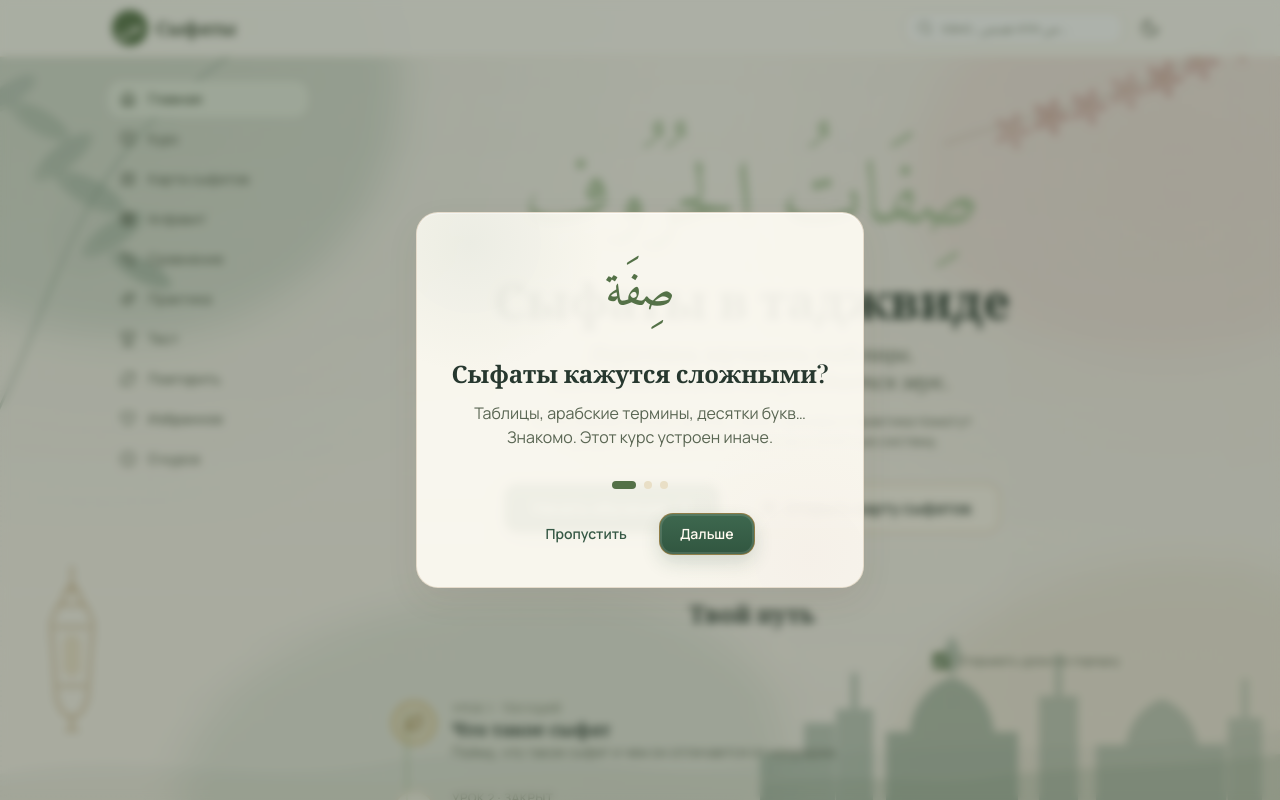
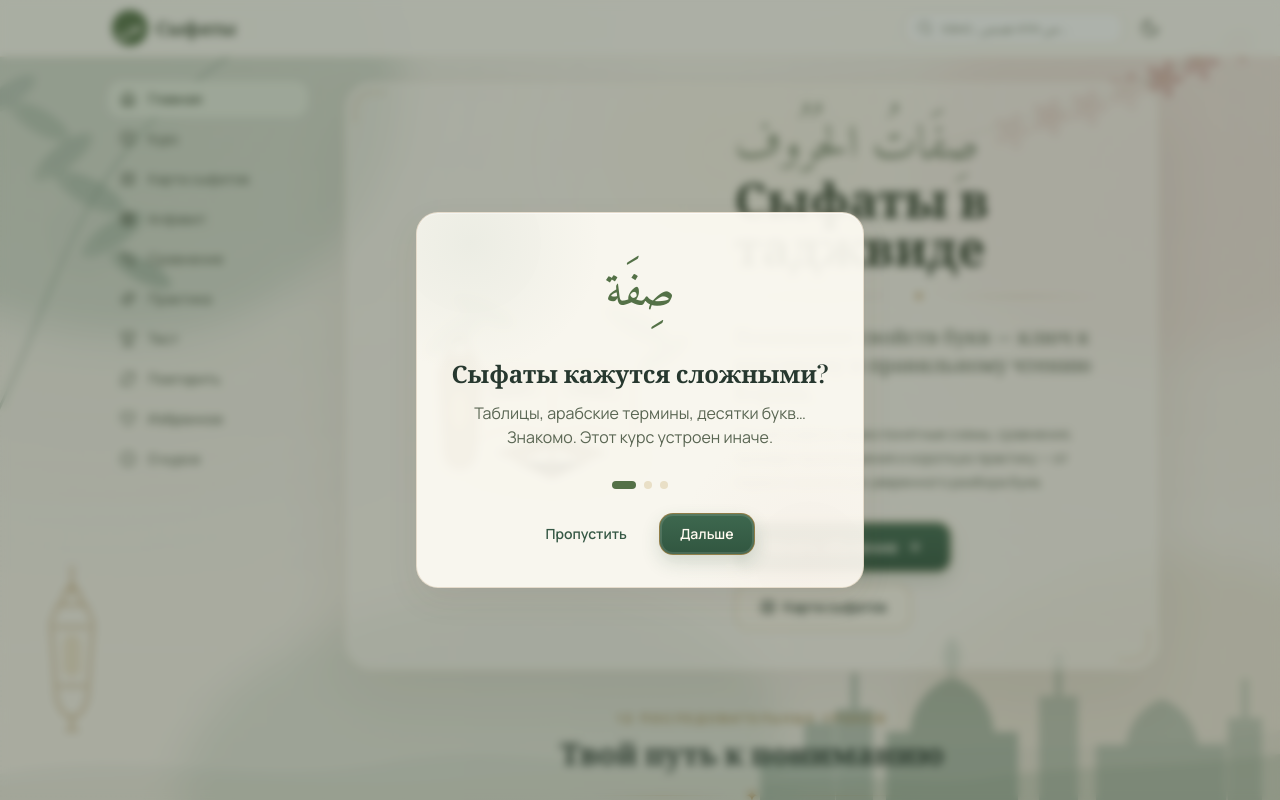
Before and after one commit to dellmastercode2025/learn-002-stand, a React (Vite) app: page / in a window 1280 px wide. Shown: the top 800 px of the page. Built offline with nearby package versions, Linux system fonts and the light colour scheme; a web font is replaced by a local one.

Commit message:
Restyle Tajweed home as watercolor study book

```diff
--- a/src/pages/HomePage.tsx
+++ b/src/pages/HomePage.tsx
@@ -8,130 +8,94 @@ import { usePageMeta } from '@/lib/use-page-meta';
 import { LessonPath } from '@/components/course/LessonPath';
 import type { SifatId } from '@/types';
 
+function HeroIllustration() {
+  return (
+    <div className="relative mx-auto h-[250px] w-full max-w-[420px] sm:h-[300px]" aria-hidden="true">
+      <div className="absolute inset-x-8 bottom-5 h-24 rounded-[50%] bg-sage-100/40 blur-xl" />
+      <svg viewBox="0 0 440 310" className="relative h-full w-full overflow-visible">
+        <g opacity=".35" fill="#829c84">
+          <ellipse cx="80" cy="92" rx="52" ry="17" transform="rotate(-35 80 92)" />
+          <ellipse cx="120" cy="60" rx="48" ry="15" transform="rotate(25 120 60)" />
+          <ellipse cx="347" cy="83" rx="55" ry="17" transform="rotate(28 347 83)" />
+          <ellipse cx="382" cy="124" rx="44" ry="14" transform="rotate(-34 382 124)" />
+        </g>
+        <path d="M58 232 C121 202 169 202 220 230 C270 201 324 201 387 232" fill="#c9b080" opacity=".17" />
+        <g transform="translate(100 124)">
+          <path d="M0 36 C48 10 83 8 120 31 L120 123 C81 102 45 104 0 130Z" fill="#fbf4e4" stroke="#a88652" strokeWidth="2" />
+          <path d="M240 36 C192 10 157 8 120 31 L120 123 C159 102 195 104 240 130Z" fill="#fbf4e4" stroke="#a88652" strokeWidth="2" />
+          <path d="M120 31v92" stroke="#b79660" strokeWidth="2" />
+          <path d="M16 49 C54 31 83 29 108 43M16 63 C52 48 80 47 108 57M224 49 C186 31 157 29 132 43M224 63 C188 48 160 47 132 57" stroke="#829177" opacity=".42" />
+          <path d="M38 143 L120 113 L202 143 L169 156 L120 137 L71 156Z" fill="#765b3c" opacity=".82" />
+          <path d="M120 137v42M71 156l49 23 49-23" stroke="#62472e" strokeWidth="5" strokeLinecap="round" />
+        </g>
+        <g transform="translate(40 115)">
+          <path d="M25 10h42l10 25-7 113c-2 18-10 28-24 28s-22-10-24-28L15 35Z" fill="#8a693d" opacity=".72" stroke="#6b512f" strokeWidth="2" />
+          <path d="M25 42h42M28 128h36" stroke="#ead19b" opacity=".75" />
+          <ellipse cx="46" cy="91" rx="13" ry="27" fill="#f4d78b" opacity=".56" />
+          <path d="M31 10c2-17 8-25 15-25s13 8 15 25" stroke="#765b36" strokeWidth="3" fill="none" />
+        </g>
+      </svg>
+    </div>
+  );
+}
+
 export default function HomePage() {
-  usePageMeta(
-    'Сыфаты в таджвиде — интерактивный курс',
-    'Перестань заучивать таблицы. Начни понимать, как рождается звук: 12 уроков, схемы, тренажёры и проверенные видео.',
-  );
+  usePageMeta('Сыфаты в таджвиде — интерактивный курс', 'Перестань заучивать таблицы. Начни понимать, как рождается звук: 12 уроков, схемы, тренажёры и проверенные видео.');
   const { progress } = useAppState();
   const reduced = useReducedMotion();
-
   const started = progress.completedLessons.length > 0 || progress.lastLessonSlug !== null;
   const doneCount = progress.completedLessons.length;
   const pct = Math.round((doneCount / lessons.length) * 100);
-  const continueLesson =
-    lessons.find((l) => l.slug === progress.lastLessonSlug && !progress.completedLessons.includes(l.slug)) ??
-    lessons.find((l) => !progress.completedLessons.includes(l.slug)) ??
-    lessons[0];
-
-  const topMistakes = (Object.entries(progress.mistakes) as [SifatId, number][])
-    .filter(([, n]) => n > 0)
-    .sort((a, b) => b[1] - a[1])
-    .slice(0, 3);
+  const continueLesson = lessons.find((l) => l.slug === progress.lastLessonSlug && !progress.completedLessons.includes(l.slug)) ?? lessons.find((l) => !progress.completedLessons.includes(l.slug)) ?? lessons[0];
+  const topMistakes = (Object.entries(progress.mistakes) as [SifatId, number][]).filter(([, n]) => n > 0).sort((a, b) => b[1] - a[1]).slice(0, 3);
 
   return (
-    <div>
-      {/* ── Hero ─────────────────────────────────────────────────── */}
-      <section className="relative mx-auto max-w-content pt-8 text-center sm:pt-14">
-        <motion.p
-          className="arabic arabic-display text-sage-300 dark:text-sage-700"
-          aria-hidden="true"
-          initial={reduced ? false : { opacity: 0 }}
-          animate={{ opacity: 1 }}
-          transition={{ duration: 1 }}
-        >
+    <div className="mx-auto max-w-5xl">
+      <section className="page-shell book-frame relative overflow-hidden px-5 py-8 sm:px-10 sm:py-10 lg:px-14">
+        <div className="absolute left-1/2 top-0 h-36 w-72 -translate-x-1/2 rounded-full bg-gold-300/10 blur-3xl" />
+        <div className="relative grid items-center gap-3 lg:grid-cols-[.9fr_1.1fr] lg:gap-8">
+          <motion.div initial={reduced ? false : { opacity: 0, x: -16 }} animate={{ opacity: 1, x: 0 }} transition={{ duration: .65 }}>
+            <HeroIllustration />
+          </motion.div>
+
+          <div className="relative text-center lg:text-left">
+            <motion.p className="arabic text-4xl text-sage-700/65 dark:text-sage-300/70 sm:text-5xl" initial={reduced ? false : { opacity: 0 }} animate={{ opacity: 1 }} transition={{ duration: 1 }}>
               صِفَاتُ الحُرُوف
             </motion.p>
-        <motion.h1
-          className="mt-2 font-serif text-4xl font-bold leading-tight sm:text-5xl"
-          initial={reduced ? false : { opacity: 0, y: 14 }}
-          animate={{ opacity: 1, y: 0 }}
-          transition={{ duration: 0.5 }}
-        >
+            <motion.h1 className="mt-1 font-serif text-4xl font-semibold leading-tight text-sage-900 dark:text-sage-100 sm:text-5xl" initial={reduced ? false : { opacity: 0, y: 12 }} animate={{ opacity: 1, y: 0 }} transition={{ duration: .55 }}>
               Сыфаты в таджвиде
             </motion.h1>
-        <motion.p
-          className="mx-auto mt-4 max-w-lg font-serif text-xl italic text-ink-soft dark:text-night-soft"
-          initial={reduced ? false : { opacity: 0, y: 14 }}
-          animate={{ opacity: 1, y: 0 }}
-          transition={{ duration: 0.5, delay: 0.1 }}
-        >
-          Перестань заучивать таблицы.
-          <br />
-          Начни понимать, как рождается звук.
+            <div className="ornament-rule mx-auto my-4 max-w-sm lg:mx-0"><span className="text-sm">✦</span></div>
+            <motion.p className="max-w-xl font-serif text-lg leading-relaxed text-ink-soft dark:text-night-soft sm:text-xl" initial={reduced ? false : { opacity: 0, y: 12 }} animate={{ opacity: 1, y: 0 }} transition={{ duration: .55, delay: .08 }}>
+              Понимание свойств букв — ключ к красивому и правильному чтению Корана.
             </motion.p>
+            <p className="mt-4 max-w-xl text-sm leading-6 text-ink-soft dark:text-night-soft">
+              Изучай сыфаты через понятные схемы, сравнения, примеры произношения и короткую практику — от первого понятия до уверенного разбора букв.
+            </p>
 
             {!started ? (
-          <motion.div
-            initial={reduced ? false : { opacity: 0, y: 14 }}
-            animate={{ opacity: 1, y: 0 }}
-            transition={{ duration: 0.5, delay: 0.2 }}
-          >
-            <p className="mx-auto mt-4 max-w-md text-sm text-ink-soft dark:text-night-soft">
-              12 последовательных уроков, схемы, примеры и практика помогут превратить «тёмный лес»
-              сыфатов в понятную систему.
-            </p>
-            <div className="mt-8 flex flex-wrap justify-center gap-3">
-              <Link to="/course/01-what-is-sifat" className="btn-primary !px-7 !py-3 !text-base">
-                Начать обучение
-                <ArrowRight className="h-4 w-4" />
-              </Link>
-              <Link to="/map" className="btn-secondary !px-7 !py-3 !text-base">
-                <Map className="h-4 w-4" />
-                Открыть карту сыфатов
-              </Link>
+              <div className="mt-7 flex flex-wrap justify-center gap-3 lg:justify-start">
+                <Link to="/course/01-what-is-sifat" className="btn-primary !px-7 !py-3 !text-base">Начать обучение <ArrowRight className="h-4 w-4" /></Link>
+                <Link to="/map" className="btn-secondary !px-6 !py-3"><Map className="h-4 w-4" /> Карта сыфатов</Link>
               </div>
+            ) : (
+              <motion.div className="card mt-7 p-5 text-left" initial={reduced ? false : { opacity: 0, y: 12 }} animate={{ opacity: 1, y: 0 }}>
+                <p className="mb-2 font-serif text-sm font-semibold text-sage-800 dark:text-sage-200">Твой прогресс · {pct}%</p>
+                <div className="mb-3 h-2 overflow-hidden rounded-full bg-cream-200/80 dark:bg-night-raise"><div className="h-full rounded-full bg-sage-500" style={{ width: `${pct}%` }} /></div>
+                <Link to={`/course/${continueLesson.slug}`} className="btn-primary w-full"><BookOpen className="h-4 w-4" />{doneCount >= lessons.length ? 'Курс пройден — повторить' : `Продолжить урок ${continueLesson.number}`}</Link>
+                {topMistakes.length > 0 && <div className="mt-4 flex flex-wrap gap-2">{topMistakes.map(([id]) => <Link key={id} to={`/sifat/${id}`} className="badge-gold">{sifatById[id].russianName}</Link>)}<Link to="/review" className="badge-sage"><RefreshCw className="h-3 w-3" /> повторить</Link></div>}
               </motion.div>
-        ) : (
-          <motion.div
-            className="card mx-auto mt-8 max-w-lg p-6 text-left"
-            initial={reduced ? false : { opacity: 0, y: 14 }}
-            animate={{ opacity: 1, y: 0 }}
-            transition={{ duration: 0.5, delay: 0.2 }}
-          >
-            <p className="mb-1 text-xs font-semibold uppercase tracking-wide text-ink-faint dark:text-night-faint">
-              Твой прогресс
-            </p>
-            <div className="mb-2 flex items-center gap-3">
-              <div className="h-2.5 flex-1 overflow-hidden rounded-full bg-cream-200 dark:bg-night-raise">
-                <div className="h-full rounded-full bg-sage-500 transition-all" style={{ width: `${pct}%` }} />
-              </div>
-              <span className="text-sm font-bold">{pct}%</span>
-            </div>
-            <p className="mb-4 text-sm text-ink-soft dark:text-night-soft">
-              Пройдено уроков: {doneCount} из {lessons.length}
-            </p>
-            <Link to={`/course/${continueLesson.slug}`} className="btn-primary w-full">
-              <BookOpen className="h-4 w-4" />
-              {doneCount >= lessons.length
-                ? 'Курс пройден — повторить уроки'
-                : `Продолжить: урок ${continueLesson.number} — ${continueLesson.title}`}
-            </Link>
-            {topMistakes.length > 0 && (
-              <div className="mt-4 border-t border-cream-200 pt-4 dark:border-night-line">
-                <p className="mb-2 text-xs font-semibold uppercase tracking-wide text-ink-faint dark:text-night-faint">
-                  Сегодня повторить
-                </p>
-                <div className="flex flex-wrap gap-2">
-                  {topMistakes.map(([id]) => (
-                    <Link key={id} to={`/sifat/${id}`} className="badge-gold hover:underline">
-                      {sifatById[id].russianName}
-                    </Link>
-                  ))}
-                  <Link to="/review" className="badge-sage hover:underline">
-                    <RefreshCw className="h-3 w-3" />
-                    все повторения
-                  </Link>
+            )}
           </div>
         </div>
-            )}
-          </motion.div>
-        )}
       </section>
 
-      {/* ── Путь курса ───────────────────────────────────────────── */}
-      <section className="mx-auto mt-16 max-w-content">
-        <h2 className="mb-6 text-center font-serif text-2xl font-semibold">Твой путь</h2>
+      <section className="mx-auto mt-10 max-w-4xl">
+        <div className="mb-6 text-center">
+          <p className="text-xs font-semibold uppercase tracking-[.24em] text-gold-600 dark:text-gold-300">12 последовательных уроков</p>
+          <h2 className="mt-2 font-serif text-3xl font-semibold">Твой путь к пониманию</h2>
+          <div className="ornament-rule mx-auto mt-3 max-w-xs"><span>✦</span></div>
+        </div>
         <LessonPath />
       </section>
     </div>
```
Lines whose indentation alone changed are shown as unchanged.
